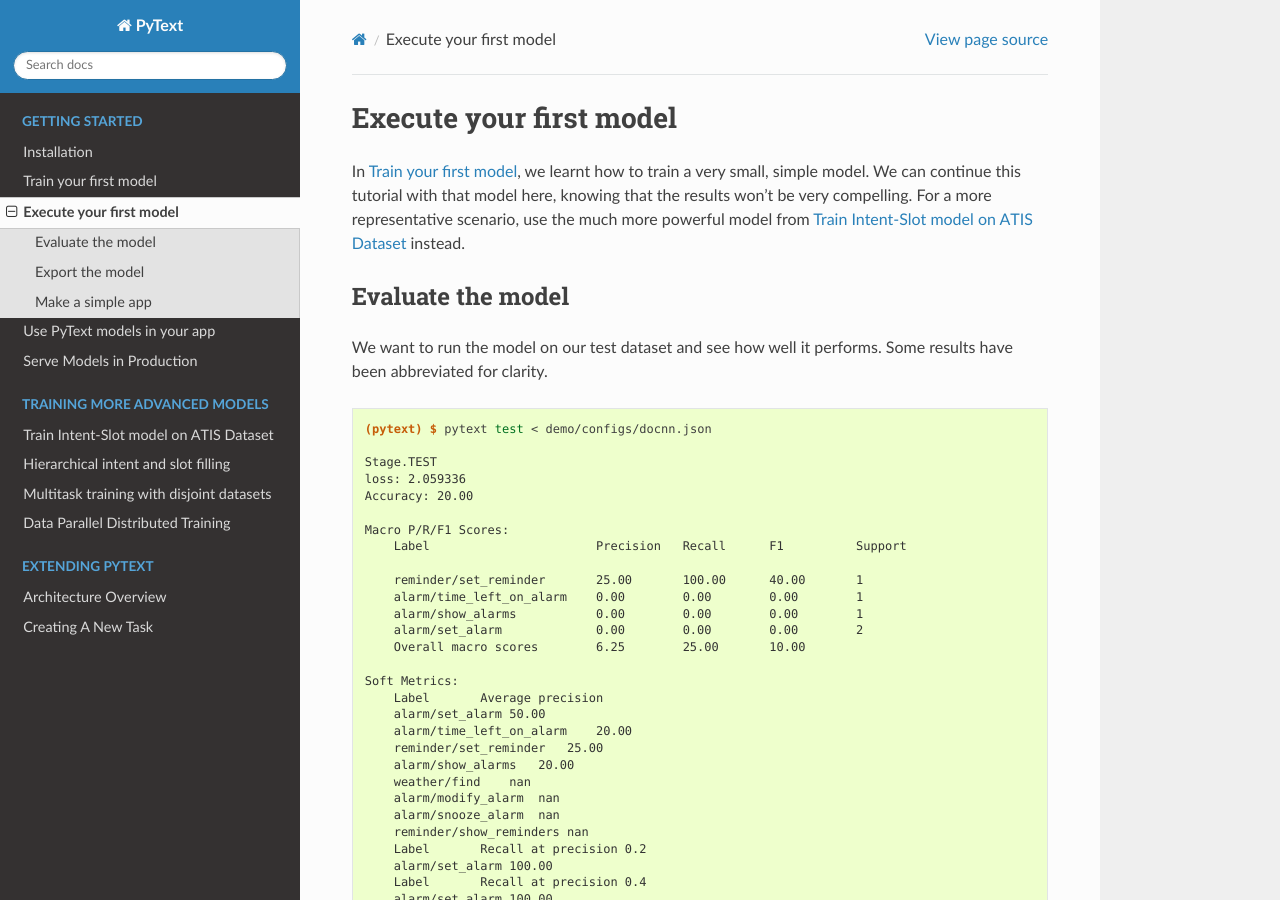
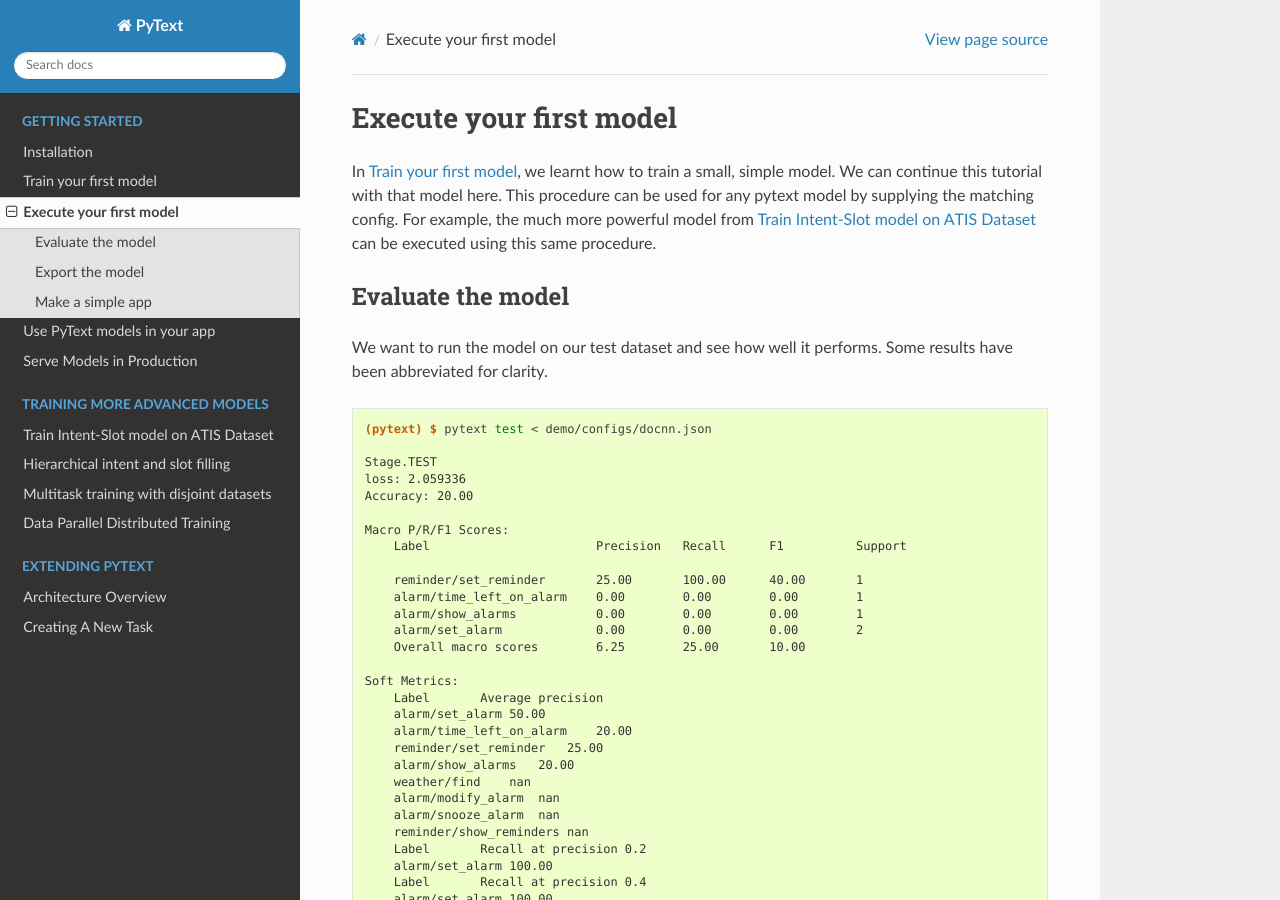
Before and after one commit to facebookresearch/pytext, a Sphinx documentation site: the page built from pytext/docs/source/execute_your_first_model.rst, in a window 1280 px wide and 900 px high. Built offline with Sphinx 7.4.7 and the Read the Docs theme 2.0.0, drawn with Linux system fonts in a browser that asks for light colours; pages that are not in the unit, such as notebooks, are missing from menus.

Commit message:
Addressing Chris's comments

```diff
--- a/pytext/docs/source/execute_your_first_model.rst
+++ b/pytext/docs/source/execute_your_first_model.rst
@@ -1,7 +1,7 @@
 Execute your first model
 =================================
 
-In :doc:`train_your_first_model`, we learnt how to train a very small, simple model. We can continue this tutorial with that model here, knowing that the results won't be very compelling. For a more representative scenario, use the much more powerful model from :doc:`atis_tutorial` instead.
+In :doc:`train_your_first_model`, we learnt how to train a small, simple model. We can continue this tutorial with that model here. This procedure can be used for any pytext model by supplying the matching config. For example, the much more powerful model from :doc:`atis_tutorial` can be executed using this same procedure.
 
 Evaluate the model
 --------------------
```
